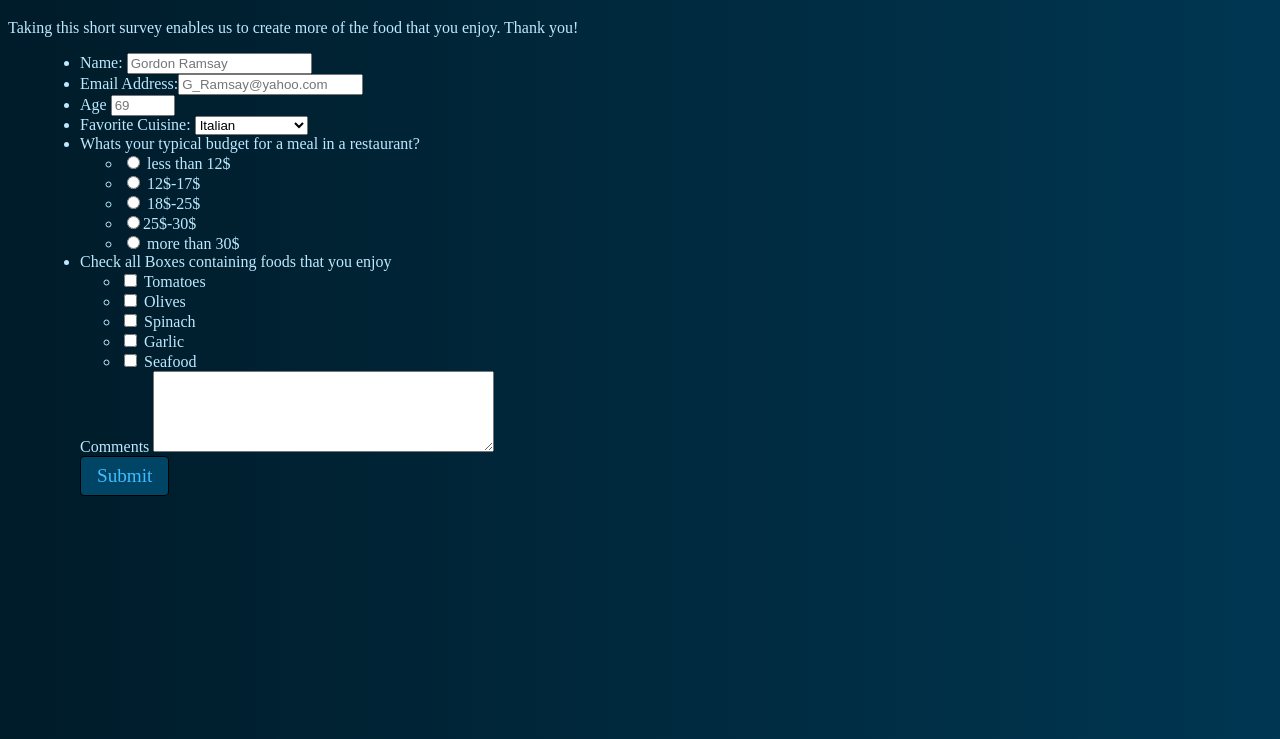
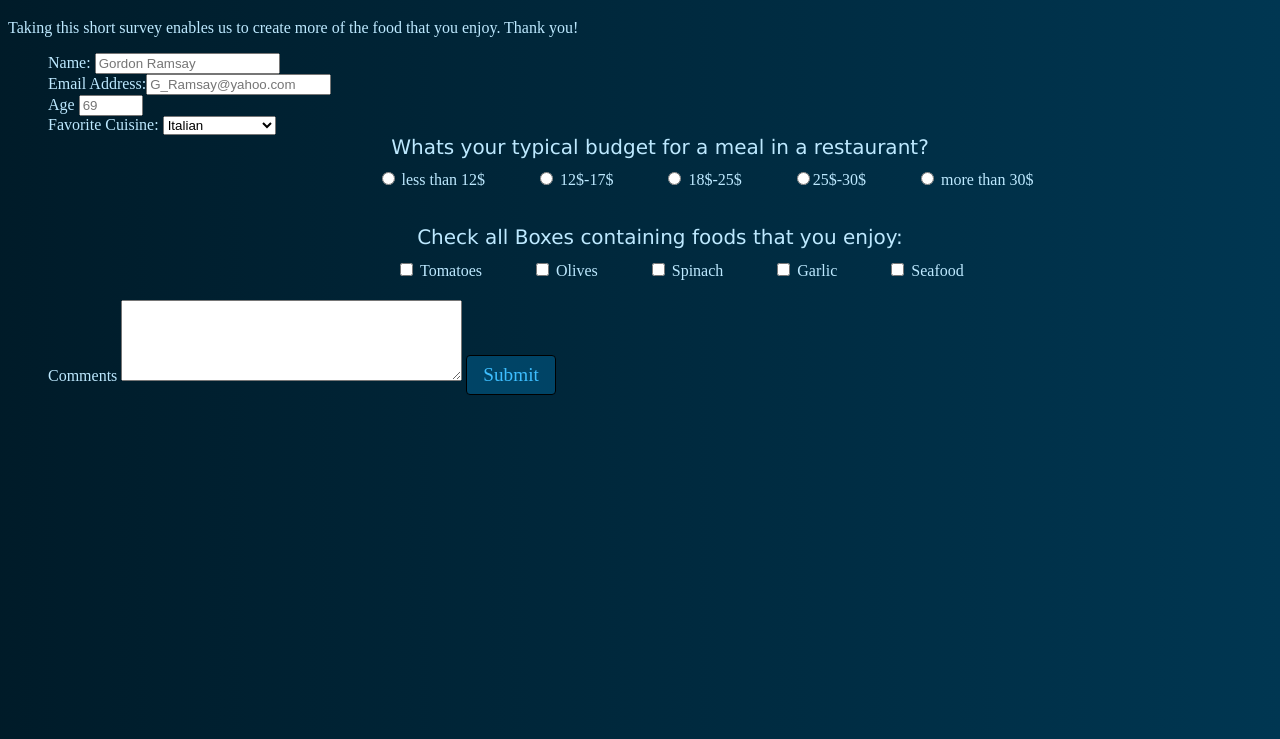
Before and after one commit to CArnold22265/food-survey, a plain HTML site: page index.html in a window 1280 px wide. Shown: the part 61-800 px from the top of the page. Drawn offline with Linux system fonts and the light colour scheme; a web font is replaced by a local one.

Commit message:
radio, and cbox positioned

```diff
--- a/food-survey.css
+++ b/food-survey.css
@@ -12,18 +12,21 @@ body{
 }
 
 
-fieldset {
-	padding: 0;
+fieldset{
 	border: none;
 }
 
-
-.container{
-	max-width:1200px;
-	margin: auto;
-	margin-bottom: 3rem;
+ul {
+	list-style-type: none;
 }
 
+label{
+	margin-bottom: 5px;
+	text-align:center;
+}
+ .cbox{
+	 margin-left: 3.125rem;
+ }
 
 
       .btn {
@@ -38,7 +41,7 @@ fieldset {
 	color: var(--color-btn-txt);
 	background-color: var(--color-btn-bg);
 	border: 1px solid black;
-	display:block;
+
 }
 
       .btn:hover{
@@ -49,3 +52,42 @@ fieldset {
 	font-size: 1.2rem;
 	border: 2px solid black;
 }
+
+.checkbox-container {
+	display:flex;
+	flex-direction: row;
+	flex-wrap: wrap;
+	justify-content: center;
+}
+
+.checkbox-label {
+	 display:flex;
+	 flex-direction:center;
+	 font-family:Verdana, Geneva, Tahoma, sans-serif;
+	 font-size: 20px;
+	 justify-content: center;
+	 margin-top: 20px;
+ }
+}
+
+.cbox {
+	 margin-left: 3.125rem;
+ }
+
+ .radio-container {
+	 display:flex;
+	 flex-direction: row;
+	 justify-content: center;
+ }
+
+ .radio-btn {
+	 margin-left:3.125rem;
+ }
+
+ .radio-label {
+	 display:flex;
+	 flex-direction:center;
+	 font-family:Verdana, Geneva, Tahoma, sans-serif;
+	 font-size: 20px;
+	 justify-content: center;
+ }
--- a/index.html
+++ b/index.html
@@ -16,7 +16,7 @@
     <h1 id="title"> Restaurant Dining Survey</h1>
     <p id="description"> Taking this short survey enables us to create more of the food that you enjoy. Thank you!</p>
 
-<div class="container">
+
 <form id="survey-form">
   <ul>
     <li><label id="name-label" for="name"> Name: </label><input id="name" type="text" name="name" placeholder="Gordon Ramsay" required></li>
@@ -37,32 +37,34 @@
 
 
     <li>
-    <label for="price-range">Whats your typical budget for a meal in a restaurant?</label>
+    <label for="price-range" class="radio-label">Whats your typical budget for a meal in a restaurant?</label>
 <fieldset id="price-range" >
 
-  <ul>
-    <li><input type="radio" name="price" value="12$-or-less"> less than 12$</input></li>
-    <li><input type="radio" name="price" value="12-17$"> 12$-17$</input></li>
-    <li><input type="radio" name="price" value="18-25$"> 18$-25$</input></li>
-    <li><input type="radio" name="price" value="25$-30$">25$-30$</input></li>
-    <li><input type="radio" name="price" value="30$-and-up"> more than 30$</input></li>
+  <ul class="radio-container">
+    <li class="radio-btn"><input type="radio" name="price" value="12$-or-less"> less than 12$</input></li>
+    <li class="radio-btn"><input type="radio" name="price" value="12-17$"> 12$-17$</input></li>
+    <li class="radio-btn"><input type="radio" name="price" value="18-25$"> 18$-25$</input></li>
+    <li class="radio-btn"><input type="radio" name="price" value="25$-30$">25$-30$</input></li>
+    <li class="radio-btn"><input type="radio" name="price" value="30$-and-up"> more than 30$</input></li>
   </ul>
 </fieldset>
     </li>
 
+  <div>
+    <fieldset>
 
-    <li>
-    <label for="Foods-you-like"> Check all Boxes containing foods that you enjoy</label>
-  <fieldset="foods-you-like">
+      <label for="Foods-you-like" class="checkbox-label"> Check all Boxes containing foods that you enjoy:</label>
 
-  <ul>
-    <li><label><input type="checkbox" name="tasty" value="tomatoes"> Tomatoes</label></li>
-    <li><label><input type="checkbox" name="tasty" value="olives"> Olives</label></li>
-    <li><label><input type="checkbox" name="tasty" value="spinach"> Spinach</label></li>
-    <li><label><input type="checkbox" name="tasty" value="garlic"> Garlic</label></li>
-    <li><label><input type="checkbox" name="tasty" value="seafood"> Seafood</label></li>
-  </ul>
-  </fieldset>
+        <fieldset id="foods-you-like">
+          <ul class="checkbox-container">
+            <li><label><input type="checkbox" name="tasty" value="tomatoes"> Tomatoes</label></li>
+            <li class="cbox"><label><input type="checkbox" name="tasty" value="olives"> Olives</label></li>
+            <li class="cbox"><label><input type="checkbox" name="tasty" value="spinach"> Spinach</label></li>
+            <li class="cbox"><label><input type="checkbox" name="tasty" value="garlic"> Garlic</label></li>
+            <li class="cbox"><label><input type="checkbox" name="tasty" value="seafood"> Seafood</label></li>
+          </ul>
+        </fieldset>
+  </div>
 
 
     <label id="text-area"> Comments </label>
```
